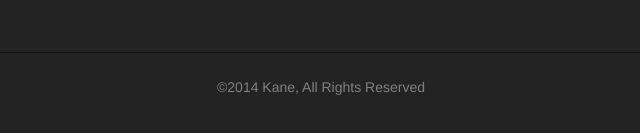
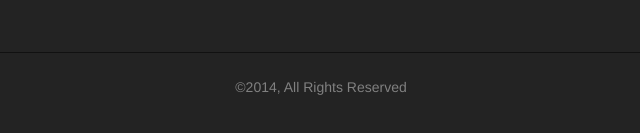
Before and after one commit to MasonPelt/CapsuleApp, a plain HTML site: page index.html in a window 1280 px wide. Shown: the part 4350-4483 px from the top of the page, 319-959 px from the left. Drawn offline with nearby package versions, Linux system fonts and the light colour scheme; files whose address does not match are found by name.

Commit message:
copyright

```diff
--- a/index.html
+++ b/index.html
@@ -486,7 +486,7 @@
 
 	<!-- COPYRIGHT TEXT -->
 	<p class="copyright">
-		©2014 Kane, All Rights Reserved
+		©2014, All Rights Reserved
 	</p>
 
 </div>
```
